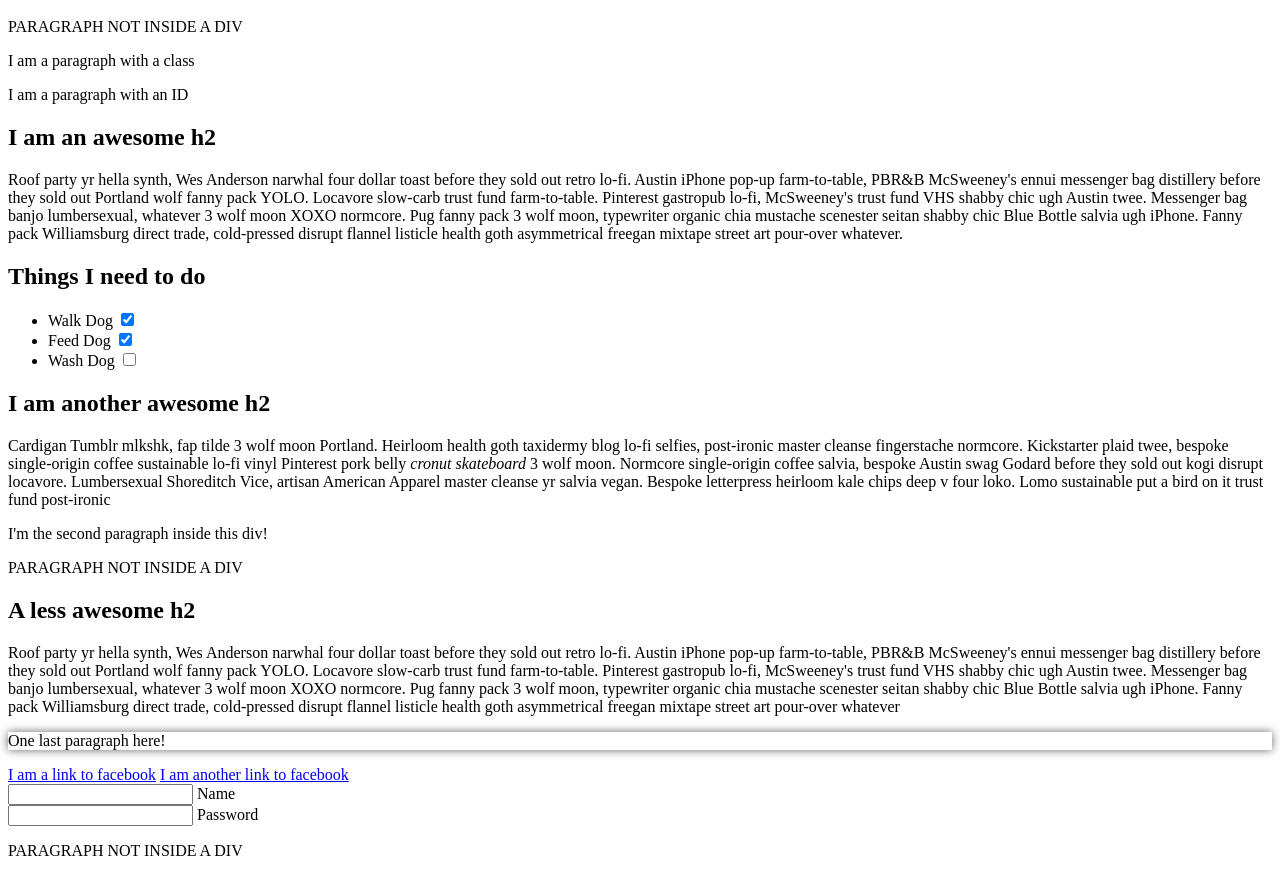
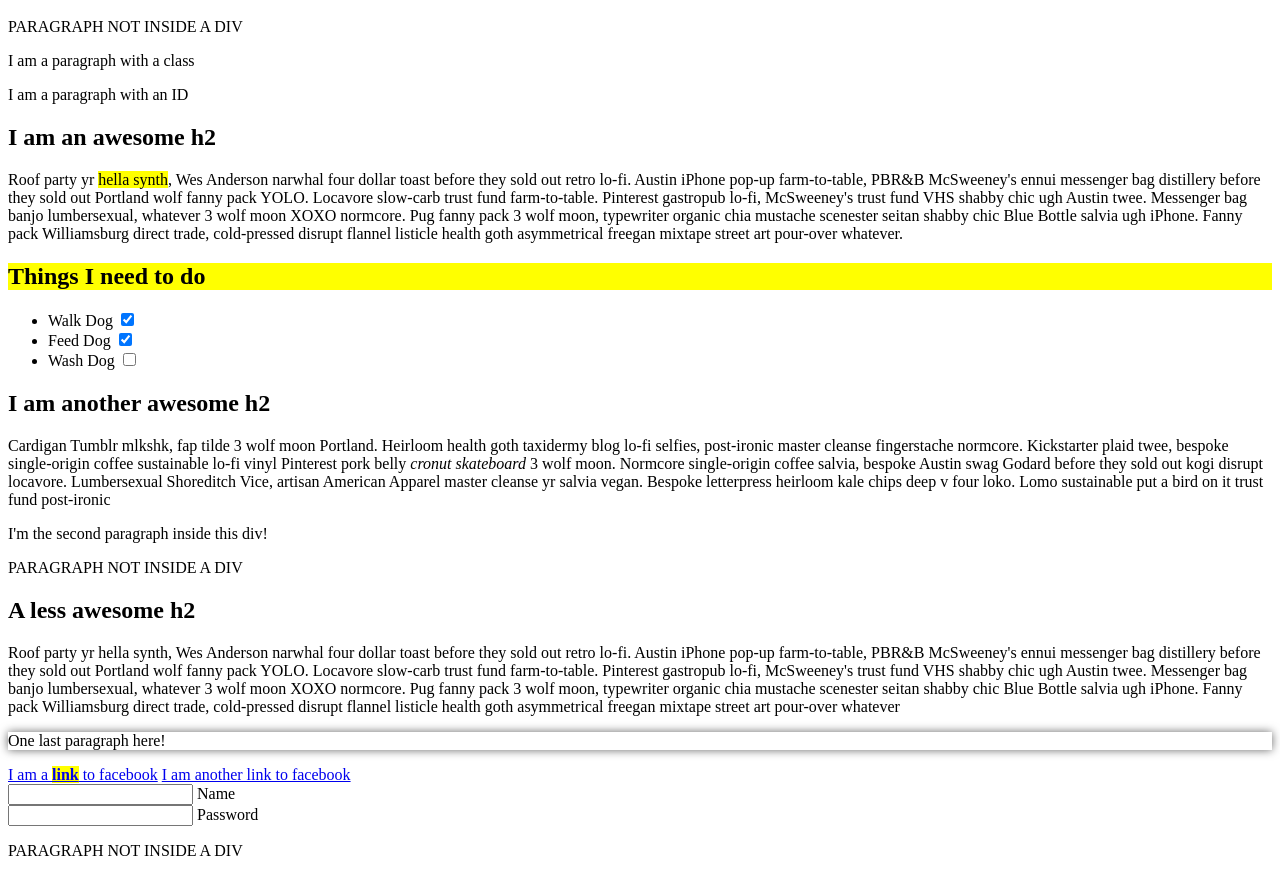
Before and after one commit to ganieviko/SDET_B3, a plain HTML site: page src/day04/nth-child/index.html in a window 1280 px wide. Shown: the part 48-924 px from the top of the page. Drawn offline with Linux system fonts and the light colour scheme.

Commit message:
pseudo classes :nth-child

```diff
--- a/src/day04/nth-child/index.html
+++ b/src/day04/nth-child/index.html
@@ -8,6 +8,9 @@
       -moz-box-shadow: 0 0 10px  rgba(0,0,0,0.6);
       -webkit-box-shadow: 0 0 10px  rgba(0,0,0,0.6);
       -o-box-shadow: 0 0 10px  rgba(0,0,0,0.6);
+    }
+    :nth-child(4) > :first-child {
+    background: yellow;
     }
 </style>
 </head>
@@ -23,7 +26,7 @@
     <h2>I am an awesome h2</h2>
 
 
-    <p>Roof party yr hella synth, Wes Anderson narwhal four dollar toast before they sold out retro lo-fi. Austin iPhone pop-up farm-to-table, PBR&B McSweeney's ennui messenger bag distillery before they sold out Portland wolf fanny pack YOLO. Locavore slow-carb trust fund farm-to-table. Pinterest gastropub lo-fi, McSweeney's trust fund VHS shabby chic ugh Austin twee. Messenger bag banjo lumbersexual, whatever 3 wolf moon XOXO normcore. Pug fanny pack 3 wolf moon, typewriter organic chia mustache scenester seitan shabby chic Blue Bottle salvia ugh iPhone. Fanny pack Williamsburg direct trade, cold-pressed disrupt flannel listicle health goth asymmetrical freegan mixtape street art pour-over whatever.</p>
+    <p>Roof party yr <span>hella synth</span>, Wes Anderson narwhal four dollar toast before they sold out retro lo-fi. Austin iPhone pop-up farm-to-table, PBR&B McSweeney's ennui messenger bag distillery before they sold out Portland wolf fanny pack YOLO. Locavore slow-carb trust fund farm-to-table. Pinterest gastropub lo-fi, McSweeney's trust fund VHS shabby chic ugh Austin twee. Messenger bag banjo lumbersexual, whatever 3 wolf moon XOXO normcore. Pug fanny pack 3 wolf moon, typewriter organic chia mustache scenester seitan shabby chic Blue Bottle salvia ugh iPhone. Fanny pack Williamsburg direct trade, cold-pressed disrupt flannel listicle health goth asymmetrical freegan mixtape street art pour-over whatever.</p>
 
 </div>
 
@@ -55,7 +58,7 @@
 
     <p>One last paragraph here!</p>
 
-    <a href="https://www.facebook.com">I am a link to facebook</a>
+    <a href="https://www.facebook.com">I am a <b>link</b> to facebook</a>
     <a href="https://www.facebook.com">I am another link to facebook</a>
     <br>
 
```
